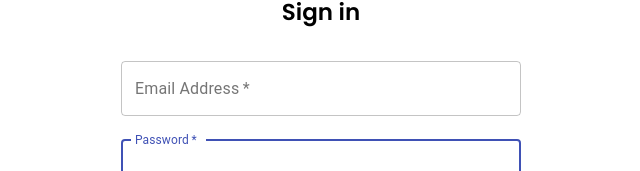
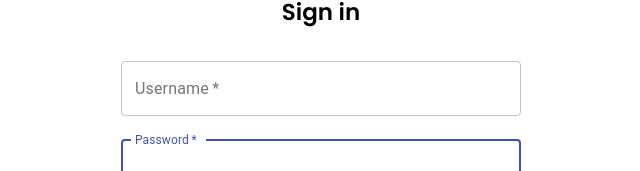
Before and after one commit to khaledelemam/WorkoutApp, a React (Create React App) app: page /Signin in a window 1280 px wide. Shown: the part 120-291 px from the top of the page, without its empty margins (319-959 px from the left). Built offline with nearby package versions, Linux system fonts and the light colour scheme; the HTML template or start-up script is replaced by a standard one.

Commit message:
sign in redirects as needed

```diff
--- a/src/components/Signin/index.js
+++ b/src/components/Signin/index.js
@@ -9,7 +9,7 @@ import { Link } from 'react-router-dom';
 class Signin extends React.Component{
   state = {
     user: {
-      email:'',
+      username:'',
       password:''
     }
   }
@@ -22,8 +22,7 @@ class Signin extends React.Component{
     })
   }
   render(){
-    const {user :{email, password}} = this.state
-    const HomePage = props => <Link to="/" {...props} />
+    const {user :{username, password}} = this.state
     return(
       <div id='container'>
         <div id='title'>
@@ -35,11 +34,10 @@ class Signin extends React.Component{
             margin='normal'
             required
             fullWidth
-            id="email"
-            label="Email Address"
-            name="email"
-            onChange = {this.onChange('email')}
-            autoComplete="email"
+            label="Username"
+            name="username"
+            onChange = {this.onChange('username')}
+            autoComplete="username"
             autoFocus
           />
           <TextField
@@ -47,7 +45,6 @@ class Signin extends React.Component{
             margin='normal'
             required
             fullWidth
-            id="password"
             label="Password"
             name="password"
             onChange = {this.onChange('password')}
@@ -59,7 +56,7 @@ class Signin extends React.Component{
               fullWidth
               variant="contained"
               color="primary"
-              component = {HomePage}
+              component = {Link} to= {nice(this.state.user.username, this.state.user.password)}
               >
               Sign In
             </Button>
@@ -78,4 +75,18 @@ class Signin extends React.Component{
   }
 }
 
+function nice (username, password){
+  if(username==='user' && password==='user'){
+    return "/"
+  }
+  else if (username==='admin' && password==='admin') {
+    return "/"
+  }
+  else {
+    return (
+      "/SignIn"
+    )
+  };
+
+}
 export default Signin;
```
